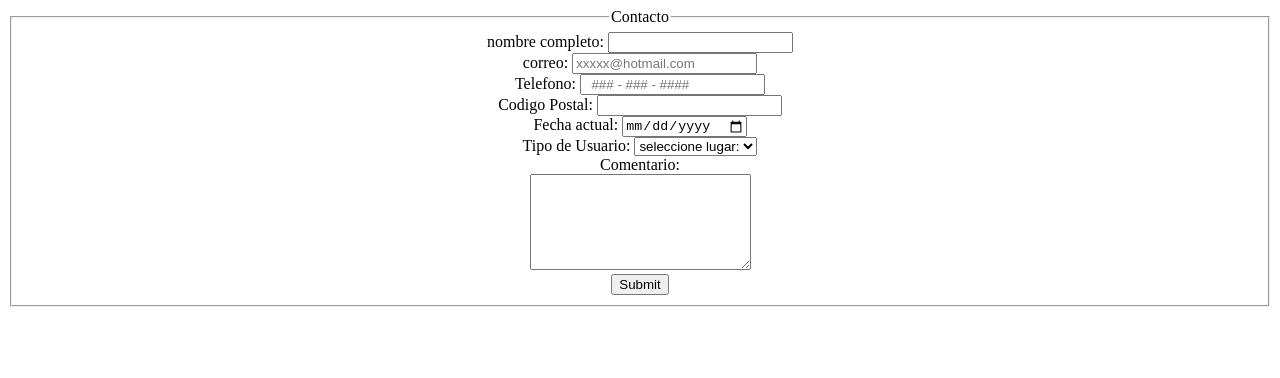
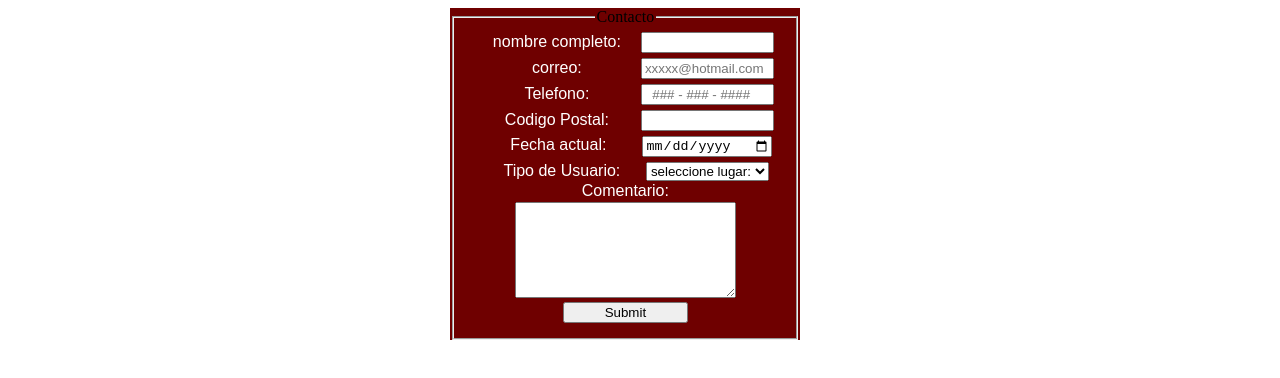
Before and after one commit to j-rojas-web/TecnologiaWeb, a plain HTML site: page asignacion_7/contacto.html in a window 1280 px wide. Drawn offline with Linux system fonts and the light colour scheme; the site is published under a folder, as on GitHub Pages, so addresses that start at the root find nothing.

Commit message:
css u´pdate

```diff
--- a/asignacion_7/contacto.html
+++ b/asignacion_7/contacto.html
@@ -5,7 +5,7 @@
     <meta charset="UTF-8">
     <meta name="viewport" content="width=device-width, initial-scale=1.0">
     <meta http-equiv="X-UA-Compatible" content="ie=edge">
-    <link rel="stylesheet" type="text/css" href="/asignacion_7/contacto.css">
+    <link rel="stylesheet" type="text/css" href="contacto.css">
     <title>Asignacion 7</title>
 </head>
 
```
